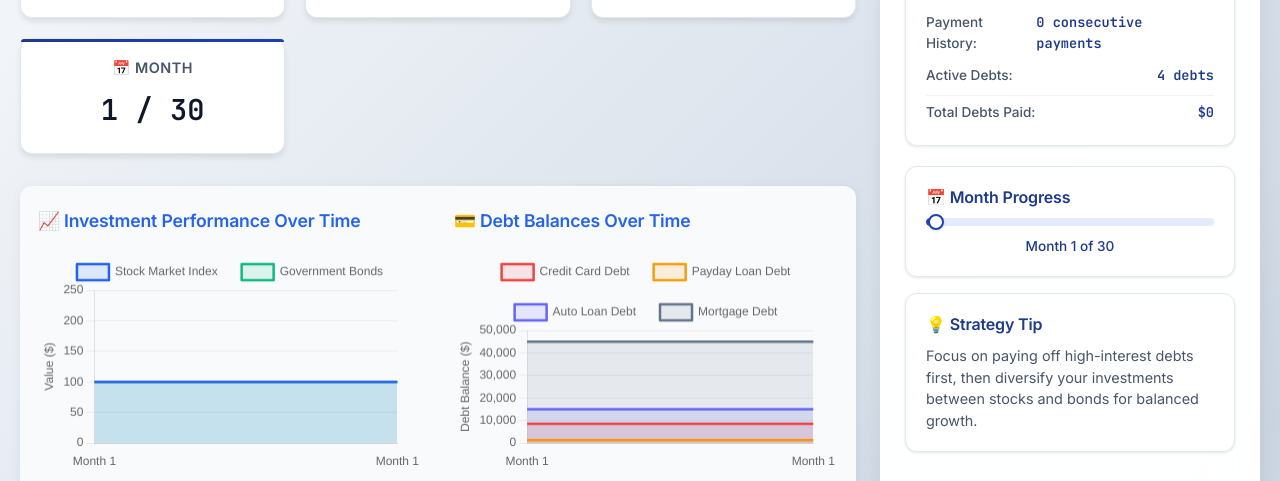
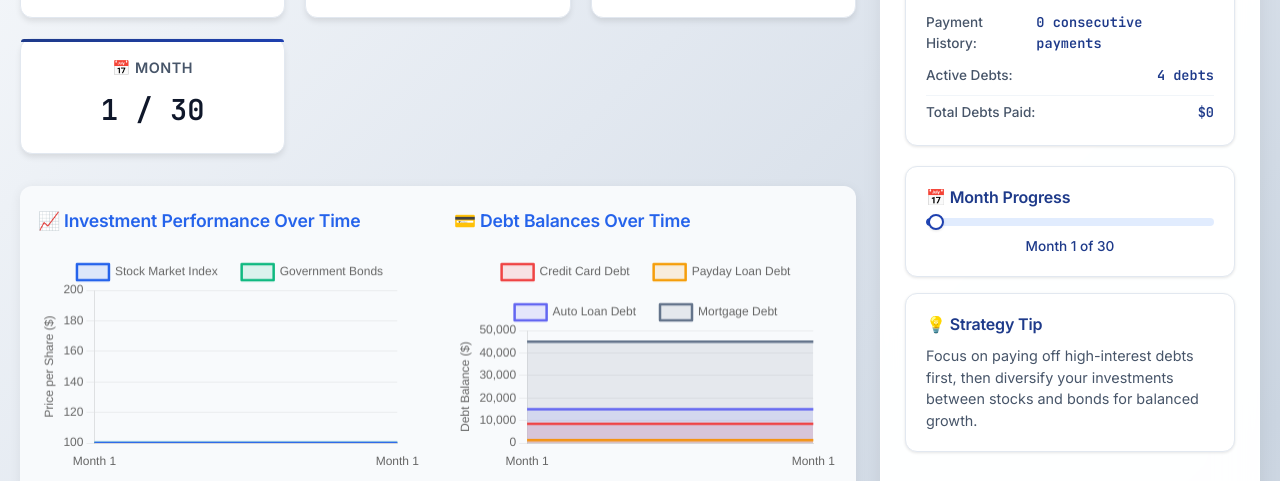
Before and after one commit to Jacob-Lor/sink, a plain HTML site: page index.html in a window 1280 px wide. Shown: the part 282-763 px from the top of the page. Drawn offline with nearby package versions, Linux system fonts and the light colour scheme.

Commit message:
Graph min 0

```diff
--- a/index.html
+++ b/index.html
@@ -1930,12 +1930,16 @@ let investmentChart, debtChart;
 
             // Investment Chart
             const invCtx = invCanvas.getContext('2d');
-            // For investment chart, set max to 250 if all values are below 250, otherwise round up to nearest 50
-            let invMaxTick = Math.max(invMax, netWorthMax);
-            if (invMaxTick <= 250) {
-                invMaxTick = 250;
+            // Fix investment chart scaling - only use investment prices, not net worth
+            let invMaxTick;
+            if (invMax <= 0) {
+                invMaxTick = 150;
+            } else if (invMax <= 200) {
+                invMaxTick = 200;
+            } else if (invMax <= 400) {
+                invMaxTick = Math.ceil(invMax / 25) * 25;
             } else {
-                invMaxTick = Math.ceil(invMaxTick / 50) * 50;
+                invMaxTick = Math.ceil(invMax / 50) * 50;
             }
             investmentChart = new Chart(invCtx, {
                 type: 'line',
@@ -1995,11 +1999,11 @@ let investmentChart, debtChart;
                         },
                         y: {
                             beginAtZero: false,
-                            min: Math.max(0, invMin - (invMax-invMin)*0.25 - 200),
+                            min: Math.max(0, invMin - (invMax-invMin)*0.1),
                             max: invMaxTick,
                             suggestedMax: invMaxTick,
-                            stepSize: 50,
-                            title: { display: true, text: 'Value ($)' },
+                            stepSize: invMaxTick <= 200 ? 25 : 50,
+                            title: { display: true, text: 'Price per Share ($)' },
                             grid: {
                                 color: 'rgba(0,0,0,0.06)',
                                 drawBorder: true,
@@ -2082,10 +2086,10 @@ let investmentChart, debtChart;
                         },
                         y: {
                             beginAtZero: false,
-                            min: Math.max(0, debtMin - (debtMax-debtMin)*0.25 - 200),
+                            min: Math.max(0, debtMin - (debtMax-debtMin)*0.1),
                             max: debtMaxTick,
                             suggestedMax: debtMaxTick,
-                            stepSize: 10000,
+                            stepSize: debtMaxTick <= 30000 ? 5000 : 10000,
                             title: { display: true, text: 'Debt Balance ($)' },
                             grid: {
                                 color: 'rgba(0,0,0,0.06)',
```
